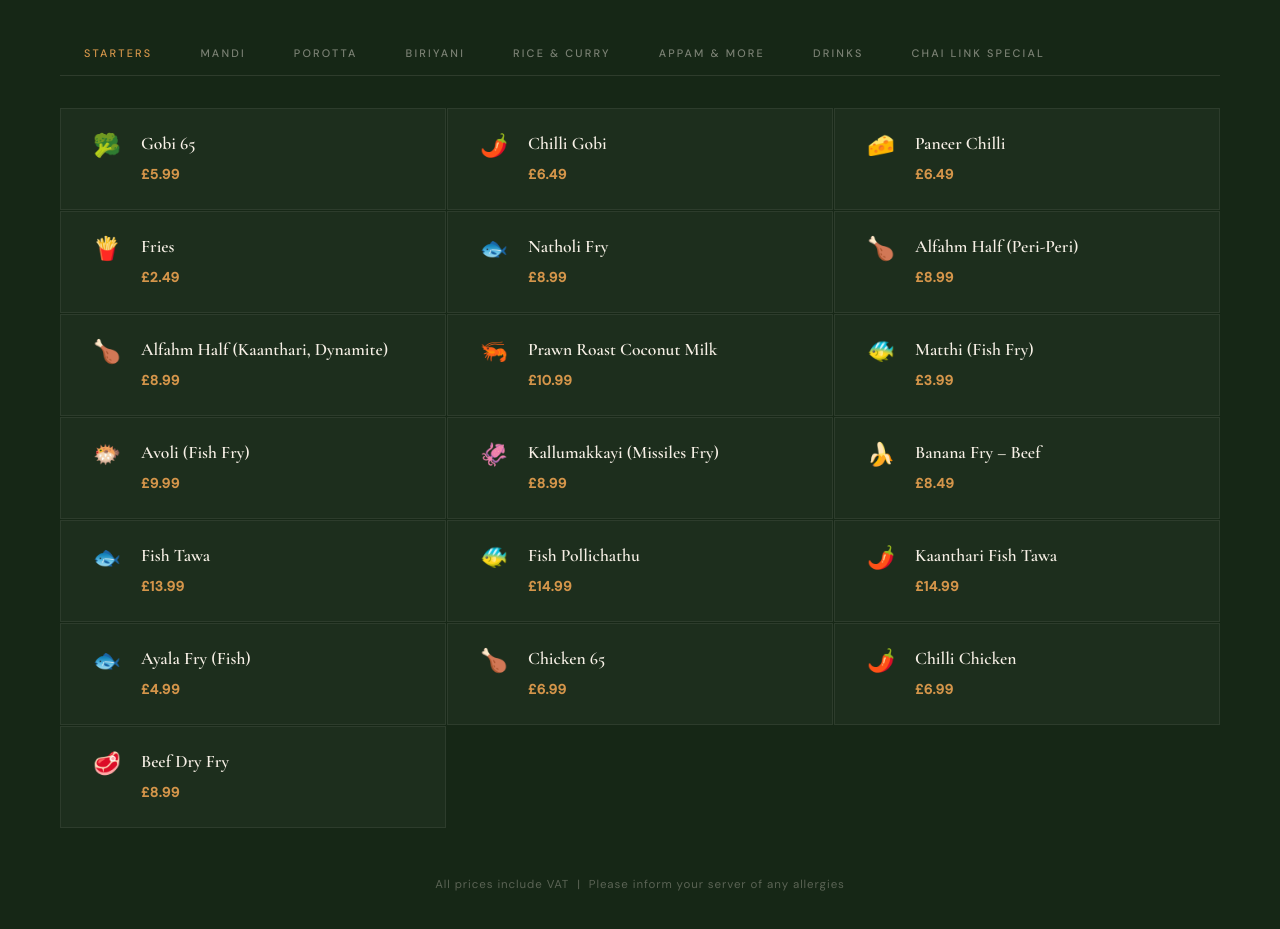
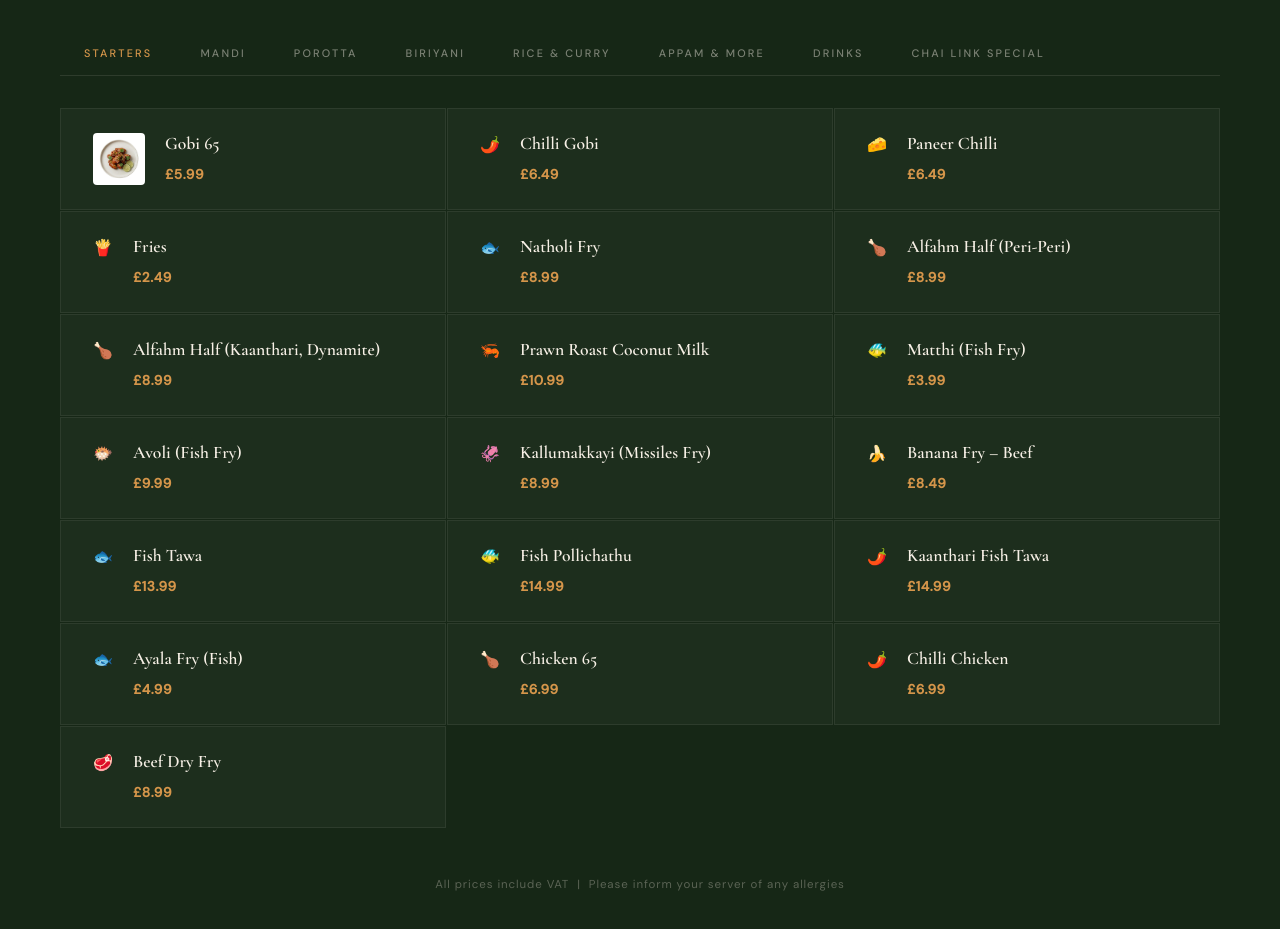
Before and after one commit to vixhu/chailink, a plain HTML site: page index.html in a window 1280 px wide. Shown: the part 2420-3349 px from the top of the page. Drawn offline with nearby package versions, Linux system fonts and the light colour scheme.

Commit message:
Update index.html

```diff
--- a/index.html
+++ b/index.html
@@ -725,11 +725,19 @@
         background: rgba(247, 240, 230, 0.06);
         border-color: rgba(192, 125, 46, 0.25);
       }
-      .menu-emoji {
-        font-size: 1.4rem;
+      .menu-img {
+        width: 52px;
+        height: 52px;
         flex-shrink: 0;
-        margin-top: 0.1rem;
-        line-height: 1;
+        border-radius: 4px;
+        overflow: hidden;
+      }
+
+      .menu-img img {
+        width: 100%;
+        height: 100%;
+        object-fit: cover; /* perfect for 1:1 images */
+        display: block;
       }
       .menu-card h4 {
         font-family: "Cormorant Garamond", serif;
@@ -1425,7 +1433,9 @@
           aria-label="Starters"
         >
           <div class="menu-card">
-            <div class="menu-emoji">🥦</div>
+            <div class="menu-img">
+              <img src="assets/starters/gobi65.png" alt="Gobi 65" />
+            </div>
             <div>
               <h4>Gobi 65</h4>
               <div class="menu-price">£5.99</div>
```
